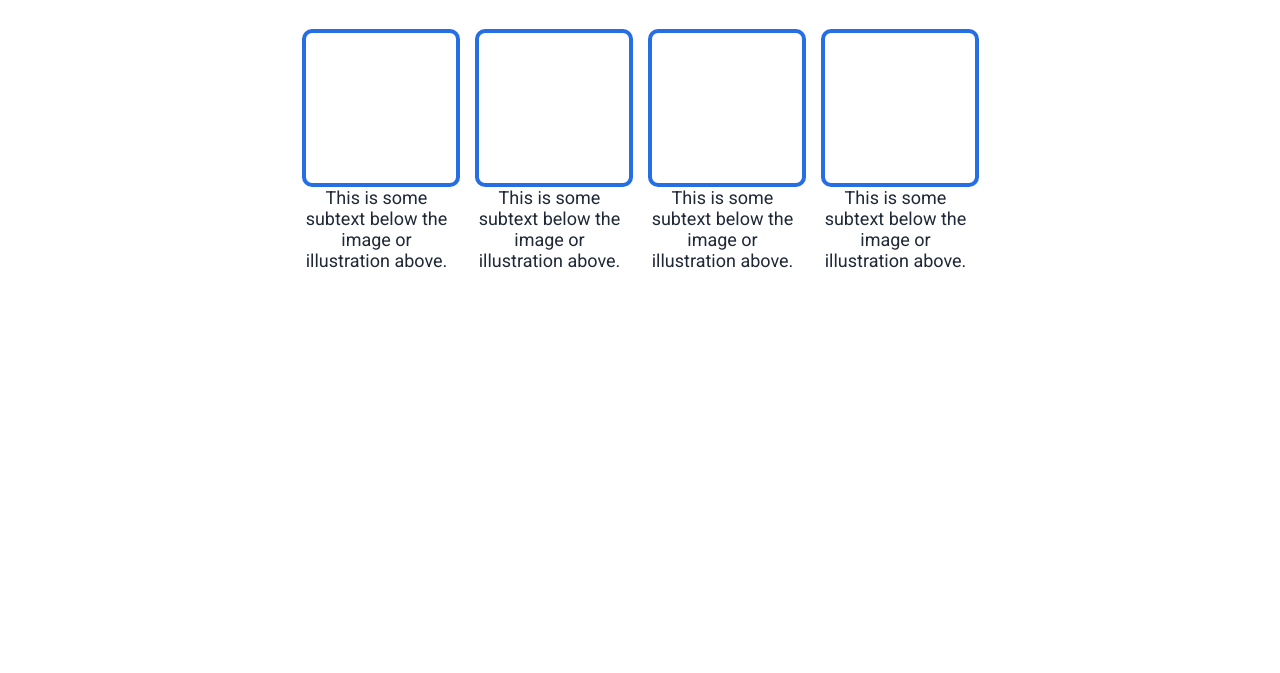
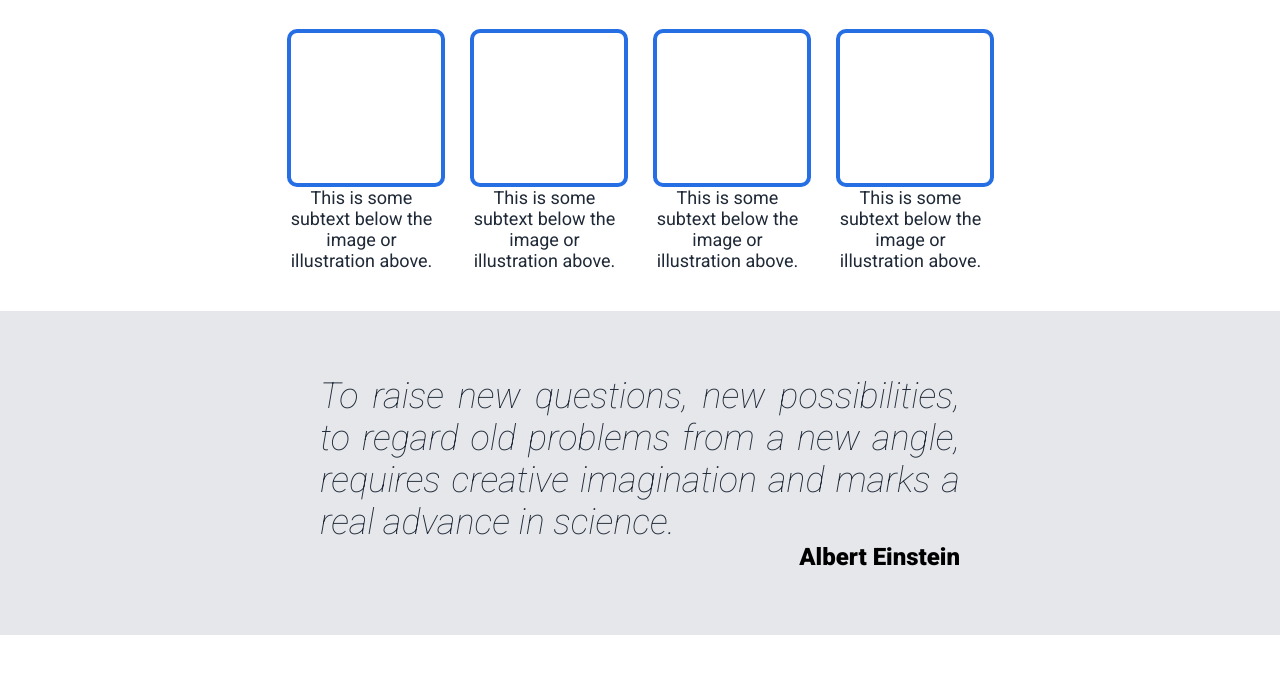
Before and after one commit to codenamerey/landing-page, a plain HTML site: page index.html in a window 1280 px wide. Shown: the part 585-1258 px from the top of the page. Before the commit the page ends 1064 px from the top, so only its background shows below. Drawn offline with Linux system fonts and the light colour scheme.

Commit message:
Style quote section of landing page

```diff
--- a/css/styles.css
+++ b/css/styles.css
@@ -128,7 +128,7 @@ h1 {
     flex: 1;
     flex-wrap: wrap;
     justify-content: center;
-    gap: 15px;
+    gap: 25px;
     padding-top: 32px;
 }
 
@@ -152,3 +152,26 @@ h1 {
     font-size: 32px;
     font-weight: 900;
 }
+
+/*Quote section styling*/
+.quote {
+    display: flex;
+    background: #e5e7eb;
+    color: black;
+    flex-direction: column;
+    padding: 64px 25%;
+}
+
+/*Quote components styling*/
+.quote > p:first-child {
+    color: #1f2937;
+    font-size: 36px;
+    font-style: italic;
+    font-weight: lighter;
+    text-align: justify;
+}
+
+.quote > p:last-child {
+    align-self: flex-end;
+    font-weight: bold;
+}
--- a/index.html
+++ b/index.html
@@ -63,9 +63,16 @@
         </div>
     </div>
 
-    <div class="quote"></div>
+    <div class="quote">
+        <p>To raise new questions, new possibilities, to regard old problems from a new angle, requires creative imagination and marks a real advance in science.</p>
+        <p>Albert Einstein</p>
+    </div>
 
-    <div class="sign-up"></div>
+    <div class="sign-up">
+        <div class="card">
+
+        </div>
+    </div>
 
     <div class="footer"></div>
 </body>
```
